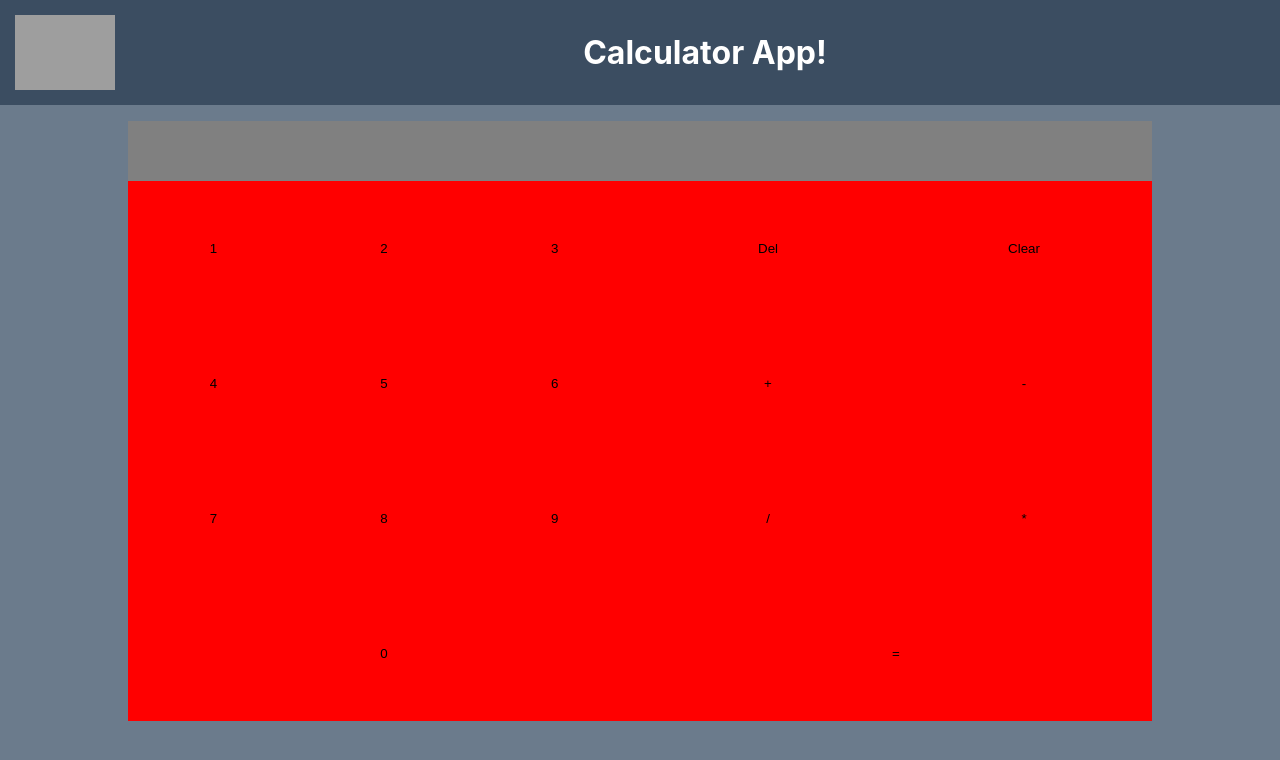
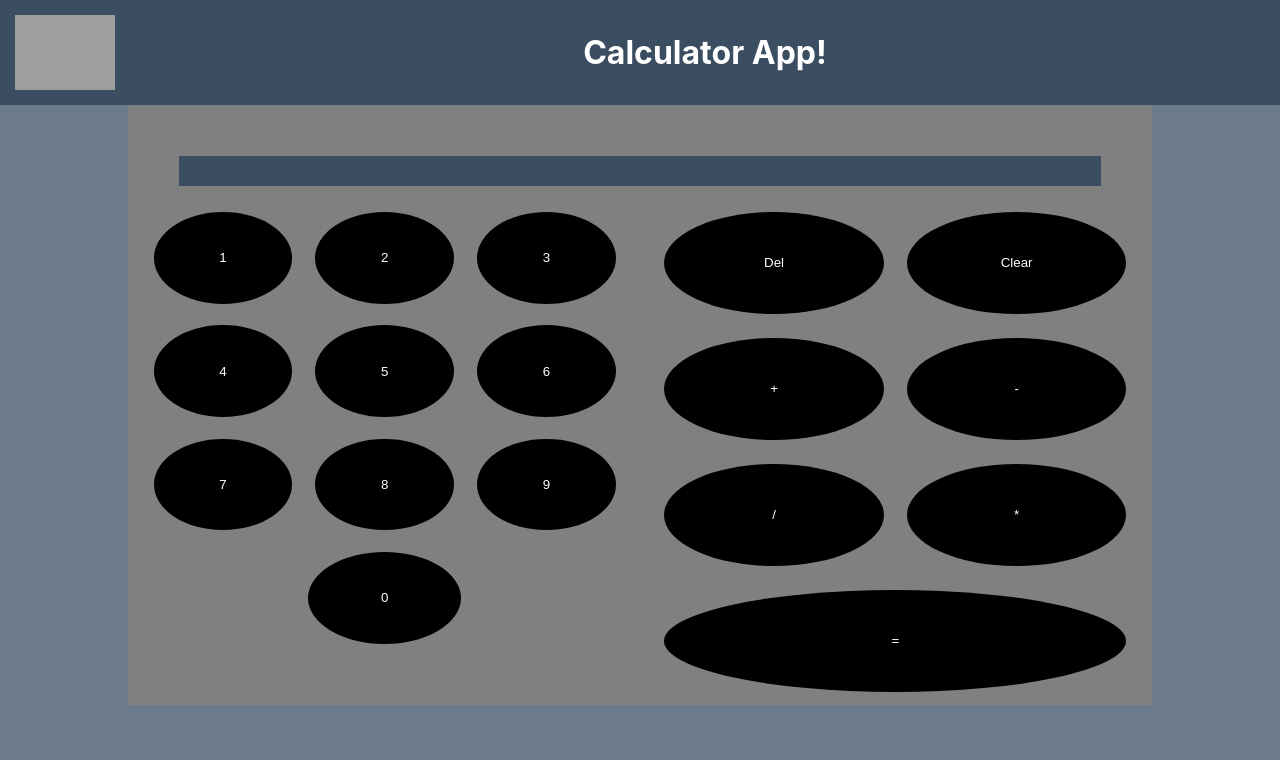
Before and after one commit to Tate-page/calculator-app, a React (Create React App) app: page / in a window 1280 px wide. Shown: the top 760 px of the page. Built offline with nearby package versions, Linux system fonts and the light colour scheme; grey boxes are pictures that could not be loaded.

Commit message:
doesn't look ugly

```diff
--- a/src/App.css
+++ b/src/App.css
@@ -5,6 +5,8 @@ header{
   margin: 0;
   padding: 0;
 }
+
+
 nav {
   margin: 0;
   padding: 0;
--- a/src/Button.css
+++ b/src/Button.css
@@ -1,12 +1,15 @@
 .Button{
   width: 100%;
   border: none;
+
 }
 
 #Button{
-  background-color: inherit;
+  background-color: black;
   width: 100%;
   height:100%;
+  color: white;
+  border-radius: 100%;
   border: none;
 }
 
--- a/src/ButtonPanel.css
+++ b/src/ButtonPanel.css
@@ -1,15 +1,18 @@
 .ButtonPanel{
   display: flex;
-  height: 90%;
+  height: 80%;
   flex-direction: row;
   justify-content: center;
+  grid-gap: 5%;/*space between num*/
+  padding: 2.5%;
 }
 
 #NumberedButtons{
   display: flex;
   flex-direction: column;
   width:100%;
-  height: 100%;
+  height: 90%;
+  grid-gap:5%;/*horizontal  gap for numbered buttons*/
 }
 
 .NumberedRows{
@@ -19,10 +22,13 @@
   width: 100%;
   height: 25%;
   justify-content: center;
+  grid-gap:5%;/*vertical gap for numbered buttons*/
+
 }
 
 #ZeroRow{
-  width: 100%;
+  width: 33%;
+  align-self: center;
 }
 
 #OperationButtons{
@@ -30,11 +36,13 @@
   flex-direction: column;
   width:100%;
   bottom: 0;
+  grid-gap: 5%;/*horizontal  gap for opeation buttons*/
 }
 
 .OperationRows{
   display: flex;
   flex-firection: column;
   width:100%;
-  height: 33.33%;
+  height: 90%;
+  grid-gap: 5%;
 }
--- a/src/Calculator.css
+++ b/src/Calculator.css
@@ -1,5 +1,5 @@
 .Calculator{
-  background-color: red;
+  background-color: gray;
   margin-left: 10%;
   margin-right: 10%;
   margin-bottom: 10%;
--- a/src/Display.css
+++ b/src/Display.css
@@ -1,6 +1,10 @@
 .Display{
-  height:10%;
-  background-color: gray;
-  padding: 0;
+  height:5%;
+  background-color: #3b4d61;
+  padding-top: 5%;
+  padding-left: 5%;
+  padding-right: 5%;
+  background-clip: content-box;
   margin: 0;
+
 }
```
